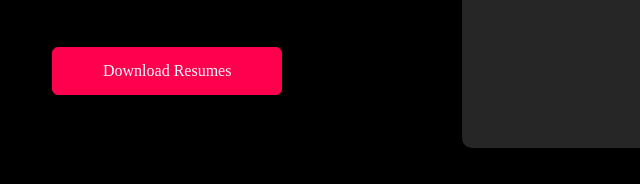
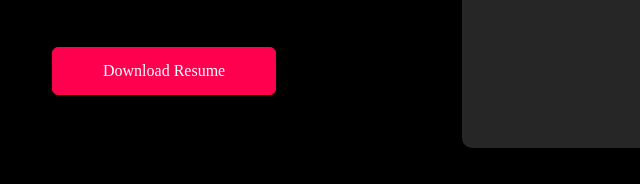
Before and after one commit to ToanTuanVu/TuanToanVu.github.io, a plain HTML site: page index.html in a window 1280 px wide. Shown: the part 3035-3219 px from the top of the page, 76-716 px from the left. Drawn offline with Linux system fonts and the light colour scheme.

Commit message:
fix text

```diff
--- a/index.html
+++ b/index.html
@@ -178,7 +178,7 @@
                             <a href="https://github.com/ToanTuanVu" target="_blank"><i
                                     class="fa-brands fa-github"></i></a>
                         </div>
-                        <a href="images/TuanToanVu-Resumes.pdf" download class="btn btn2">Download Resumes</a>
+                        <a href="images/TuanToanVu-Resume.pdf" download class="btn btn2">Download Resume</a>
                     </div>
                     <div class="contact-right">
                         <form action="">
```
Also changed, not shown: 4 other files.
